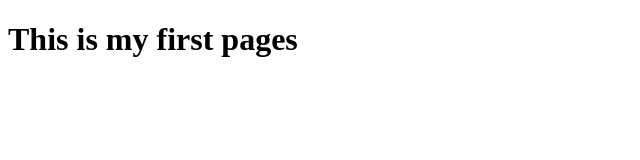
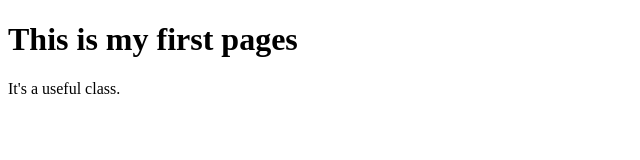
Before and after one commit to chuyu6031/coursera-test, a plain HTML site: page site/index.html in a window 1280 px wide. Shown: the whole page, without its empty margins (0-640 px from the left). Drawn offline with Linux system fonts and the light colour scheme.

Commit message:
small addition

```diff
--- a/site/index.html
+++ b/site/index.html
@@ -5,5 +5,6 @@
 </head>
 <body>
 <h1>This is my first pages</h1>
+<div>It's a useful class.</div>
 </body>
 </html>
```
